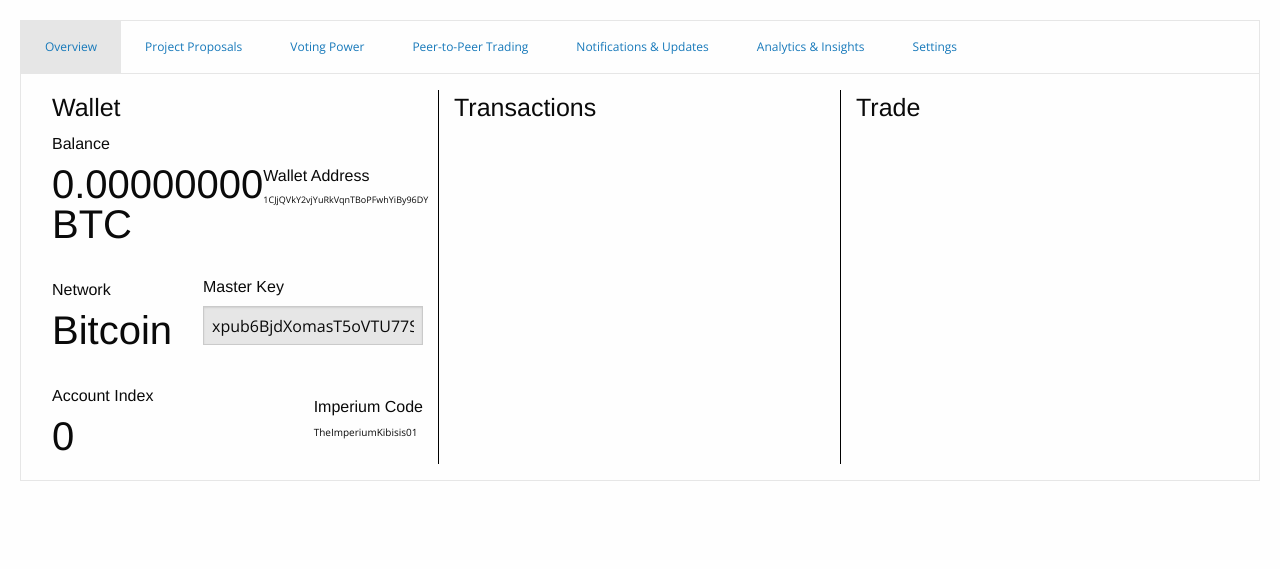
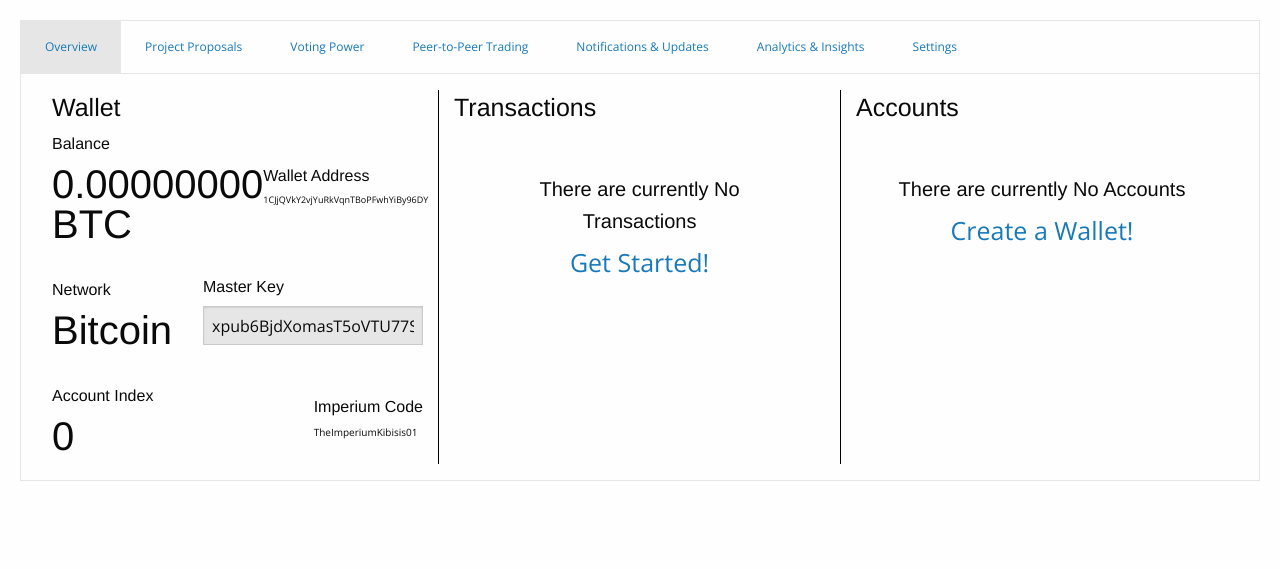
Before and after one commit to williammabotjaeng/imperium, a Flask app: page /home in a window 1280 px wide. Shown: the part 74-643 px from the top of the page. Run offline with Flask 3, Linux system fonts and the light colour scheme; a user stored in the database is signed in; some libraries are stand-ins or nearby versions.

Commit message:
Kibisis add 0, del instance, app.py

```diff
--- a/app.py
+++ b/app.py
@@ -48,9 +48,12 @@ class User(UserMixin, db.Model):
     master_key = db.Column(db.String(500), unique=True, nullable=True)
     user_votes = db.relationship('Vote', backref='user', lazy=True)
     projects = db.relationship('Project', backref='user', lazy=True)
+    transactions = db.Column(db.PickleType, nullable=True)
+    accounts = db.Column(db.PickleType, nullable=True)
 
     def __repr__(self):
         return f"User('{self.username}', '{self.email}')"
+
 
 
 class Project(db.Model):
@@ -200,7 +203,7 @@ def create_wallet():
         return redirect(url_for('home'))
 
     # Generate wallet and get the address
-    wallet_name = f"TheImperiumKibisis{current_user.id}"
+    wallet_name = f"TheImperiumKibisis00{current_user.id}"
     wallet = Wallet.create(wallet_name)
     wallet_address = wallet.get_key().address
 
@@ -211,6 +214,9 @@ def create_wallet():
     current_user.primary_network = wallet.network_list()[0]
     current_user.primary_account = wallet.accounts()[0]
     current_user.master_key = str(wallet.public_master().wif)
+    current_user.transactions = wallet.transactions()
+    current_user.accounts = wallet.accounts()
+
     db.session.commit()
 
     return redirect(url_for('home'))
--- a/static/css/app.css
+++ b/static/css/app.css
@@ -212,3 +212,8 @@ a.nav-link-text {
 .right-border {
     border-right: 1px solid black;
 }
+
+.transactions-empty-state {
+    text-align: center;
+    padding: 40px;
+}
--- a/templates/home.html
+++ b/templates/home.html
@@ -65,11 +65,29 @@
                 </div>
                 <div class="cell small-4 secondary right-border">
                 <h4 class="h4">Transactions</h4>
-                <!-- Content for Section B goes here -->
+                {% if current_user.transactions|length > 0 %}
+
+                {% else %}
+                <div class="transactions-empty-state">
+                    <h3 class="h3 lead">
+                        There are currently No Transactions
+                    </h3>
+                    <h4><a href="/trade">Get Started!</a></h4>
+                </div>
+                {% endif %}
                 </div>
                 <div class="cell small-4 info">
-                <h4 class="h4">Trade</h4>
-                <!-- Content for Section C goes here -->
+                <h4 class="h4">Accounts</h4>
+                {% if current_user.transactions|length > 0 %}
+
+                {% else %}
+                <div class="transactions-empty-state">
+                    <h3 class="h3 lead">
+                        There are currently No Accounts
+                    </h3>
+                    <h4><a href="/create_wallet">Create a Wallet!</a></h4>
+                </div>
+                {% endif %}
                 </div>
             </div>
           {% endif %}
```
Also changed, not shown: instance/database.db.
